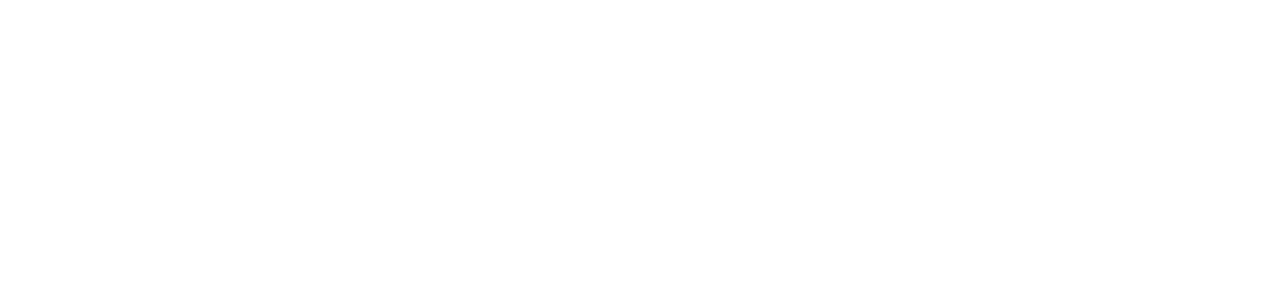
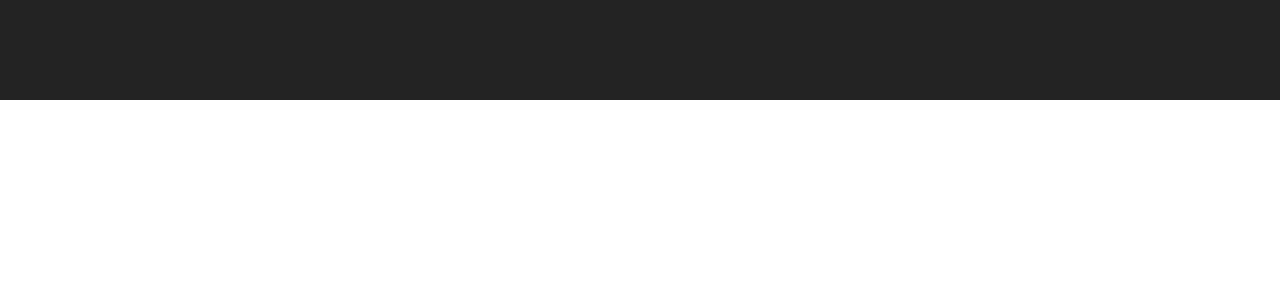
Before and after one commit to PolyWorm/Portfolio, a Next.js app: page / in a window 1280 px wide. Shown: the top 300 px of the page. Built offline with nearby package versions, Linux system fonts and the light colour scheme.

Commit message:
barebones navbar added

```diff
--- a/components/navbar.js
+++ b/components/navbar.js
@@ -0,0 +1,7 @@
+import styles from '../styles/Navbar.module.css';
+
+export default function Navbar() {
+    return (
+      <div className={styles.navbar}></div>
+    )
+  }
--- a/pages/index.js
+++ b/pages/index.js
@@ -1,11 +1,12 @@
 import Head from 'next/head'
 import Image from 'next/image'
 import styles from '../styles/Home.module.css'
+import Navbar from '../components/Navbar'
 
 export default function Home() {
   return (
-    <div className={styles.container}>
-
+    <div>
+      <Navbar/>
     </div>
   )
 }
--- /dev/null
+++ b/styles/Navbar.module.css
@@ -0,0 +1,8 @@
+.navbar {
+    position: fixed;
+    width: 100vw;
+    height: 100px;
+    background-color: #232323;
+    padding-left: 10vw;
+    padding-right: 10vw;
+}
```
Also changed, not shown: styles/Home.module.css (indentation only).
